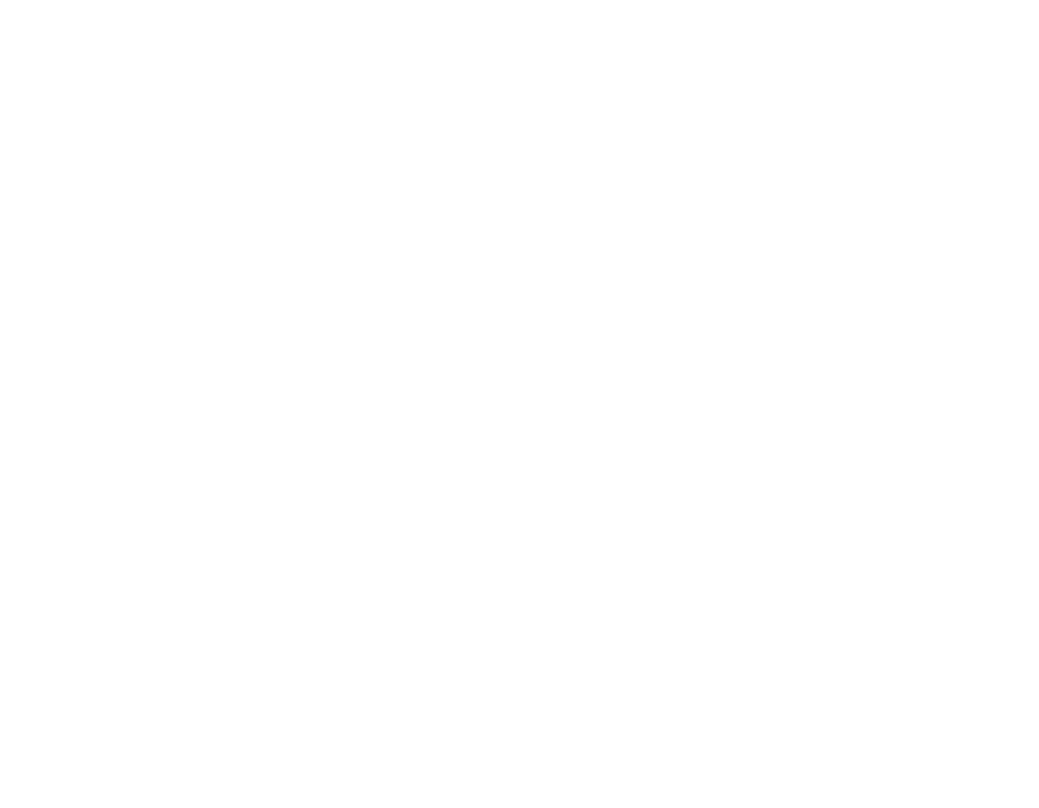
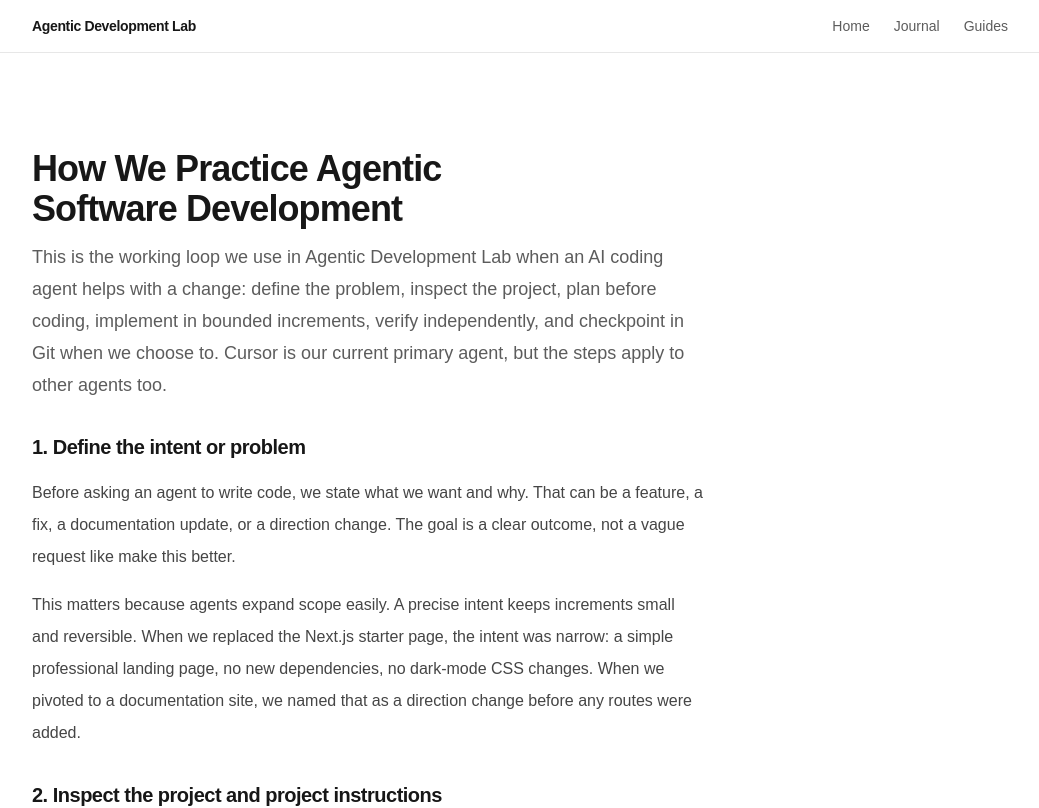
Before and after one commit to harmaz/my-first-cursor-web-app, a Next.js app: page /guides/agentic-development-workflow in a window 1280 px wide. Before the commit this address had no page. Shown: the top 808 px of the page, without its empty margins (120-1159 px from the left). Built offline with nearby package versions, Linux system fonts and the light colour scheme.

Commit message:
Polish guides and journal experience

```diff
--- a/content/guides.ts
+++ b/content/guides.ts
@@ -87,11 +87,105 @@ const guides: Guide[] = [
   },
   {
     slug: "agentic-development-workflow",
-    title: "Agentic development workflow",
+    title: "How We Practice Agentic Software Development",
     summary:
-      "Planning, approval, implementation, verification, and Git checkpoint.",
+      "This is the working loop we use in Agentic Development Lab when an AI coding agent helps with a change: define the problem, inspect the project, plan before coding, implement in bounded increments, verify independently, and checkpoint in Git when we choose to. Cursor is our current primary agent, but the steps apply to other agents too.",
     group: "workflow",
-    status: "planned",
+    status: "published",
+    sections: [
+      {
+        heading: "1. Define the intent or problem",
+        paragraphs: [
+          "Before asking an agent to write code, we state what we want and why. That can be a feature, a fix, a documentation update, or a direction change. The goal is a clear outcome, not a vague request like make this better.",
+          "This matters because agents expand scope easily. A precise intent keeps increments small and reversible. When we replaced the Next.js starter page, the intent was narrow: a simple professional landing page, no new dependencies, no dark-mode CSS changes. When we pivoted to a documentation site, we named that as a direction change before any routes were added.",
+        ],
+      },
+      {
+        heading: "2. Inspect the project and project instructions",
+        paragraphs: [
+          "We read the existing codebase and any project instructions before planning or implementing. In this repo that includes AGENTS.md, which is one example of a broader principle: every project has constraints, conventions, and things you must not change without approval.",
+          "Agents do not automatically know your stack version, folder layout, or house rules. Inspecting first grounds the work in reality. Here that has meant checking the App Router structure, reading relevant Next.js docs under node_modules when APIs differ from older versions, and noting what files already exist before proposing new ones.",
+        ],
+      },
+      {
+        heading: "3. Ask the agent for a plan",
+        paragraphs: [
+          "For non-trivial work, we ask the agent to propose a plan before it edits files. The plan should name which files would change, what would change in each, whether new dependencies are needed, and how to verify the result.",
+          "Planning separates design from execution. It gives us a reviewable artifact and catches scope problems early. Both the landing-page replacement and the documentation-site pivot started as planning-only requests. The agent described the approach; we decided whether to proceed.",
+        ],
+      },
+      {
+        heading: "4. Review and approve the plan",
+        paragraphs: [
+          "We read the plan critically and approve, revise, or reject it before implementation begins. Approval can include explicit constraints: no new packages, no commits, single-file change only, do not touch certain files.",
+          "This is the human gate in agentic development. The agent is fast at generating code, but we remain responsible for direction. Approving a bounded plan prevents surprise refactors and keeps each increment aligned with what we actually want to learn or ship.",
+        ],
+      },
+      {
+        heading: "5. Give a clearly bounded implementation task",
+        paragraphs: [
+          "After approval, we give an implementation instruction that restates the scope boundary. Implement only this increment. Do not commit. Do not modify files outside the list. This is the moment the agent is allowed to change the tree.",
+          "Bounded tasks reduce blast radius. When we built the first documentation increment, the task was explicit: add routes and content modules, one journal entry, planned guides only, no Markdown, no AGENTS.md edits. When we published this guide, the boundary was even tighter: change content/guides.ts only.",
+        ],
+      },
+      {
+        heading: "6. Inspect the actual files changed",
+        paragraphs: [
+          "When implementation finishes, we look at the diff and open the changed files. The code and content on disk are the source of truth, not the agent's summary of what it did.",
+          "Agents can omit files, touch files they were told to leave alone, or describe changes inaccurately. Reading the actual edits catches that. We check that only approved files changed, that patterns match the rest of the project, and that nothing sensitive or unrelated slipped in.",
+        ],
+      },
+      {
+        heading: "7. Review the agent's claims rather than blindly trusting them",
+        paragraphs: [
+          "Agents produce confident summaries: lint passed, build succeeded, nothing was committed, the feature is complete. We treat those as hypotheses to verify, not facts.",
+          "This step matters because verification reports can be wrong. A build may have failed on the first attempt and succeeded only after a retry with different network access. A summary may say work was not committed when it actually was. The habit is simple: read the claims, then check the evidence yourself.",
+        ],
+      },
+      {
+        heading: "8. Correct inaccurate AI-generated documentation when necessary",
+        paragraphs: [
+          "When documentation, journal entries, or guides do not match reality, we fix them. Agent output is draft material until a human confirms it against the project state.",
+          "This is not a special case for one mistake. It follows directly from independent verification: any written record can drift from facts if nobody checks it. We corrected a journal entry when its description of Git checkpoints did not match the actual history. The principle applies everywhere agent-generated text appears, including guides, comments, and commit messages the agent drafts for us.",
+        ],
+      },
+      {
+        heading: "9. Independently run lint, build, and tests where appropriate",
+        paragraphs: [
+          "We run verification commands ourselves rather than relying on the agent's report. In this project today that means npm run lint and npm run build. When a test suite exists, we run those tests too.",
+          "These are our current practices, not universal laws. Another stack might use different commands. The underlying principle is unchanged: automated checks catch errors early and confirm the project still builds cleanly. We have seen builds fail for environmental reasons, such as font fetching, and pass on retry. Running the commands ourselves tells us which case we are in.",
+        ],
+      },
+      {
+        heading: "10. Review Git diff and staging area",
+        paragraphs: [
+          "Before any checkpoint, we review what Git sees: unstaged changes, staged changes, and untracked files. git status and git diff show whether the tree matches our intent.",
+          "This prevents committing the wrong files, missing files we meant to include, or accidentally staging secrets or generated artifacts. AGENTS.md in this repo reminds us not to commit .env files or .next output. The diff review is where we enforce that in practice.",
+        ],
+      },
+      {
+        heading: "11. Create a deliberate Git checkpoint",
+        paragraphs: [
+          "When we decide the increment is ready to save, we commit with a message that describes why the change exists. Commits are deliberate checkpoints, not something that must happen after every tiny edit.",
+          "We might implement and verify several planning cycles before choosing to commit. The landing-page increment was committed as Create initial landing page once we were satisfied with it. Other increments can remain uncommitted until we explicitly choose to checkpoint them.",
+        ],
+      },
+      {
+        heading: "12. Push to GitHub",
+        paragraphs: [
+          "When we want the checkpoint on the remote, we push to GitHub. Push is a separate decision from commit, though we often do both together when an increment is ready to share or back up.",
+          "Pushing makes the work visible on origin and protects against local-only loss. It also lets us confirm that what we think is saved locally is what the remote will receive.",
+        ],
+      },
+      {
+        heading: "13. Verify that the working tree and remote are synchronized",
+        paragraphs: [
+          "After pushing, we confirm local and remote state match our expectations: the branch points at the intended commit, the working tree is clean or intentionally dirty, and origin has what we pushed.",
+          "For the landing-page checkpoint we verified that local main and origin/main both pointed at the same commit. That kind of check closes the loop. Without it, we might assume a push succeeded when it did not, or continue working on top of state we thought was already saved remotely.",
+          "Together, these thirteen steps form a reusable loop. The journal records when we applied it and what happened. This guide explains the loop itself so we can apply it again on the next increment, with whichever agent and verification commands the project uses at that time.",
+        ],
+      },
+    ],
   },
   {
     slug: "exercises-and-experiments",
```
